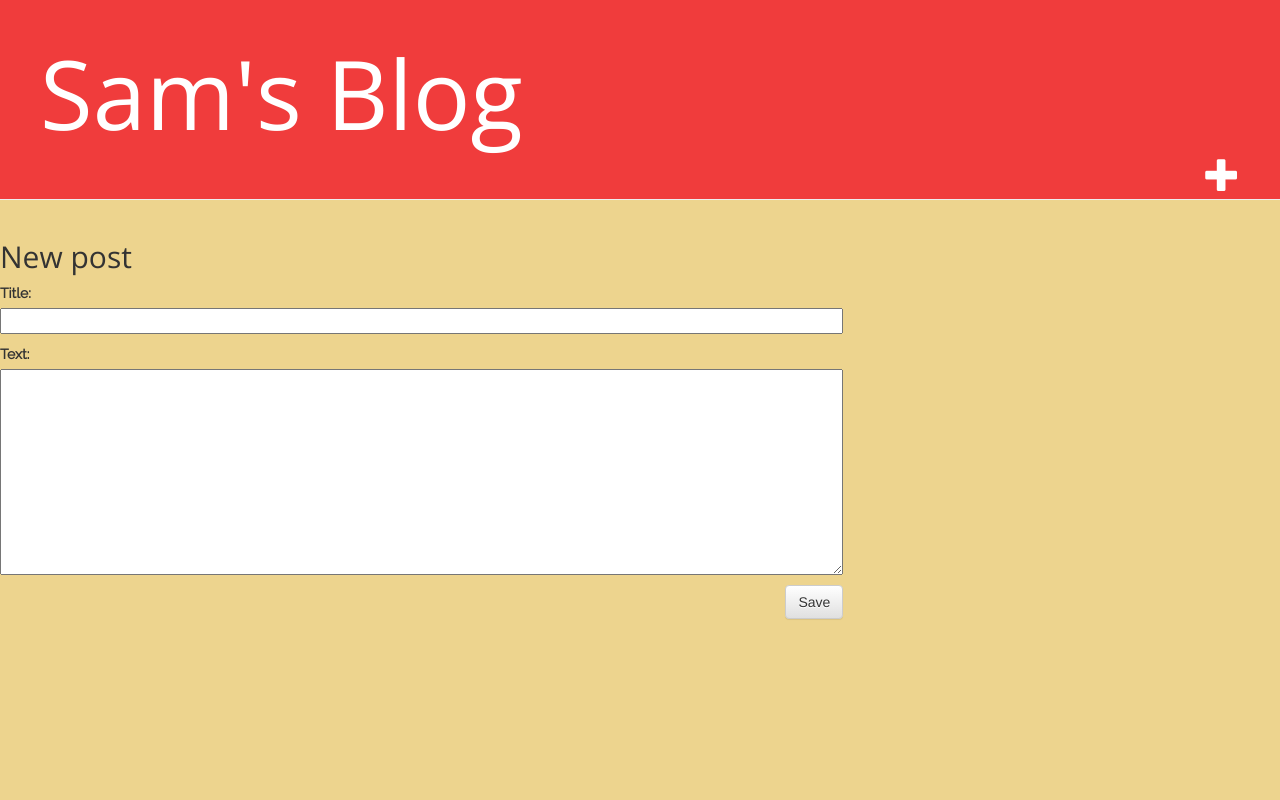
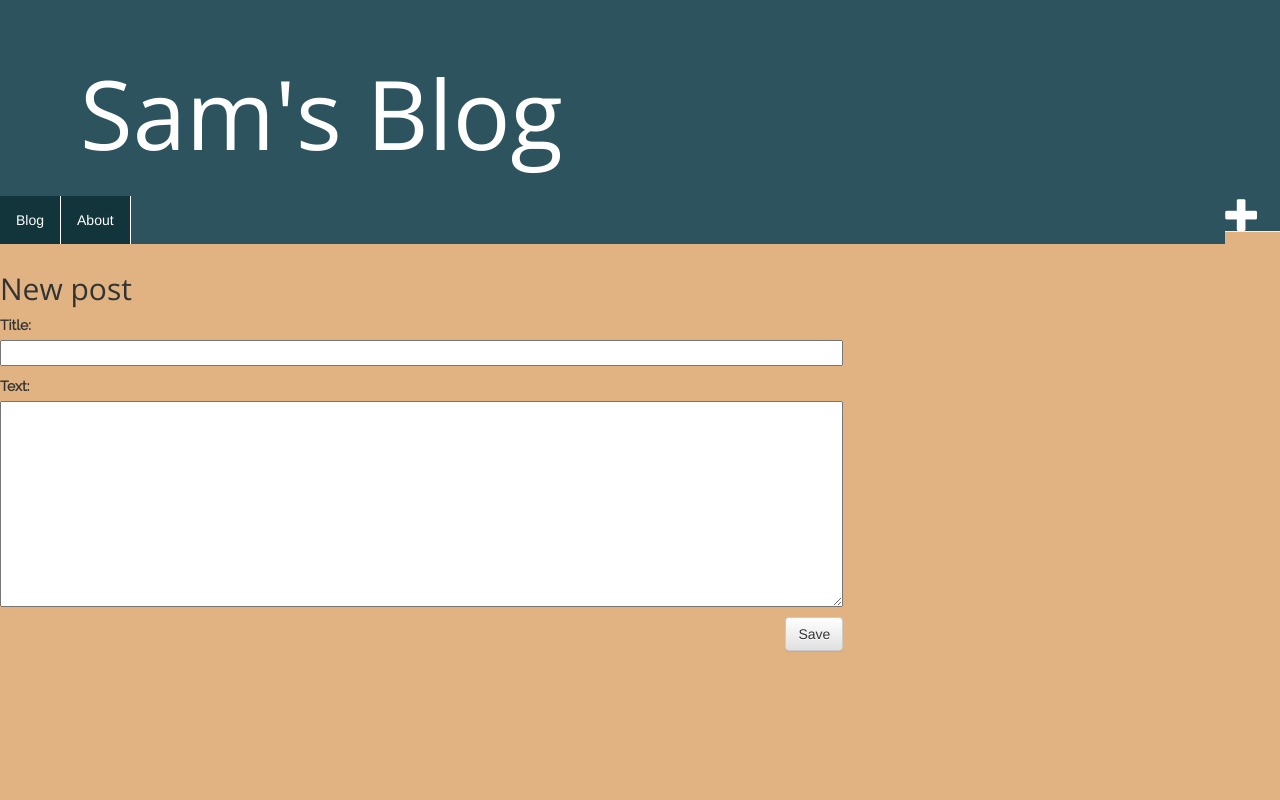
Before and after one commit to saminallcaps/my-first-blog, a Django app: page /post/new/ in a window 1280 px wide. Run offline with Django 3.2, Linux system fonts and the light colour scheme; the visitor is signed in with stand-in values (Sample User, id 1); some libraries are stand-ins or nearby versions.

Commit message:
Changed colour scheme, added navigation bar

```diff
--- a/blog/static/css/blog.css
+++ b/blog/static/css/blog.css
@@ -1,18 +1,20 @@
 .page-header {
-    background-color: #f03c3c;
+    background-color: #2d545e;
     margin-top: 0;
-    padding: 20px 20px 20px 40px;
-    height:200px
+
+    padding: 20px 0px 20px 0px;
+    height:232px
 }
 
 .page-header h1, .page-header h1 a, .page-header h1 a:visited, .page_header h1 a:active{
     color: #ffffff;
+    padding: 20px 20px 20px 40px;
     font-size: 72pt;
     text-decoration: none;
 }
 
 body {
-    background-color: #edd48e;
+    background-color: #e1b382;
 }
 
 .content {
@@ -36,6 +38,38 @@ p {
     src: url('../fonts/Raleway-Regular.ttf') format("truetype");
 }
 
+ul {
+    list-style-type: none;
+    margin: 0;
+    padding: 0;
+    overflow: hidden;
+    background-color: #2d545e;
+}
+
+li{
+    float: left;
+    border-right: 1px solid #ffffff;
+}
+
+li a {
+    display: block;
+    color: #ffffff;
+    background-color: #12343b;
+    text-align: center;
+    padding: 14px 16px;
+    text-decoration: none;
+}
+li a:hover {
+    color: #ffffff;
+    background-color: #2d545e;
+}
+
+/*.navbar-element {
+    display: block;
+    padding: 8px;
+
+}*/
+
 .date {
     color: #828282;
 }
@@ -53,7 +87,7 @@ p {
     float: right;
     font-size: 26pt;
     margin-right: 20px;
-    margin-bottom: 20px;
+    margin-bottom: 0px;
 
 }
 
--- a/blog/templates/blog/base.html
+++ b/blog/templates/blog/base.html
@@ -14,7 +14,12 @@
             {% if user.is_authenticated %}
                 <a href="{% url 'post_new' %}" class = "top-menu"><span class="glyphicon glyphicon-plus"></span></a>
             {% endif %}
+            <ul>
+                <li><a href="{% url 'post_list' %}">Blog</a></li>
+                <li><a href="{% url 'about' %}">About</a></li>
+            </ul>
         </div>
+
         <div class = "content-container">
             <div class = "row">
                 <div class = "col-md-8">
```
